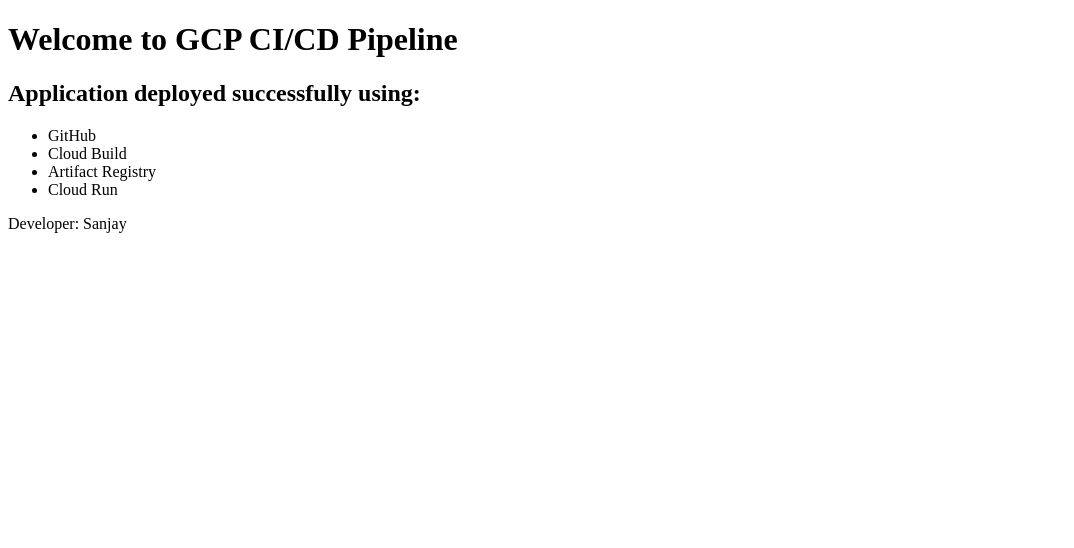
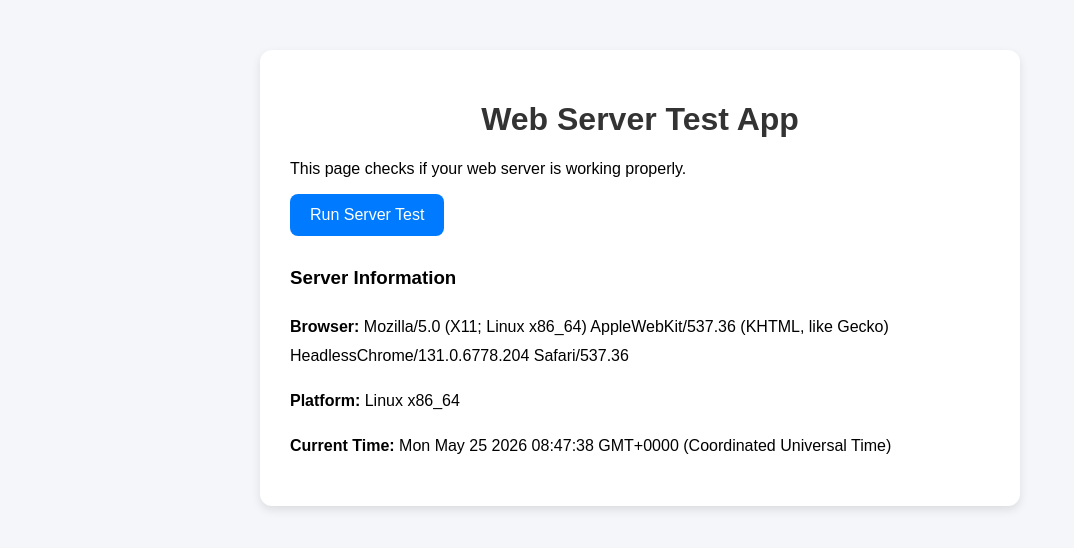
Before and after one commit to sanjay-28/myapp1, a plain HTML site: page index.html in a window 1280 px wide. Shown: the whole page, without its empty margins (0-1074 px from the left). Drawn offline with Linux system fonts and the light colour scheme.

Commit message:
Update6 index.html

```diff
--- a/index.html
+++ b/index.html
@@ -1,19 +1,125 @@
 <!DOCTYPE html>
-<html>
+<html lang="en">
 <head>
-    <title>GCP CI/CD Demo</title>
+  <meta charset="UTF-8" />
+  <meta name="viewport" content="width=device-width, initial-scale=1.0"/>
+  <title>Web Server Test App</title>
+
+  <style>
+    body {
+      font-family: Arial, sans-serif;
+      background: #f4f6f9;
+      margin: 0;
+      padding: 0;
+    }
+
+    .container {
+      max-width: 700px;
+      margin: 50px auto;
+      background: white;
+      padding: 30px;
+      border-radius: 12px;
+      box-shadow: 0 4px 10px rgba(0,0,0,0.1);
+    }
+
+    h1 {
+      text-align: center;
+      color: #333;
+    }
+
+    .status {
+      margin-top: 20px;
+      padding: 15px;
+      border-radius: 8px;
+      font-weight: bold;
+    }
+
+    .success {
+      background: #d4edda;
+      color: #155724;
+    }
+
+    .error {
+      background: #f8d7da;
+      color: #721c24;
+    }
+
+    button {
+      padding: 12px 20px;
+      border: none;
+      border-radius: 8px;
+      background: #007bff;
+      color: white;
+      cursor: pointer;
+      font-size: 16px;
+    }
+
+    button:hover {
+      background: #0056b3;
+    }
+
+    .info {
+      margin-top: 25px;
+      line-height: 1.8;
+    }
+
+    code {
+      background: #eee;
+      padding: 2px 5px;
+      border-radius: 4px;
+    }
+  </style>
 </head>
 <body>
-    <h1>Welcome to GCP CI/CD Pipeline</h1>
-    <h2>Application deployed successfully using:</h2>
 
-    <ul>
-        <li>GitHub</li>
-        <li>Cloud Build</li>
-        <li>Artifact Registry</li>
-        <li>Cloud Run</li>
-    </ul>
+  <div class="container">
+    <h1>Web Server Test App</h1>
 
-    <p>Developer: Sanjay</p>
+    <p>This page checks if your web server is working properly.</p>
+
+    <button onclick="testServer()">Run Server Test</button>
+
+    <div id="result"></div>
+
+    <div class="info">
+      <h3>Server Information</h3>
+      <p><strong>Browser:</strong> <span id="browser"></span></p>
+      <p><strong>Platform:</strong> <span id="platform"></span></p>
+      <p><strong>Current Time:</strong> <span id="time"></span></p>
+    </div>
+  </div>
+
+  <script>
+    // Display client info
+    document.getElementById("browser").innerText = navigator.userAgent;
+    document.getElementById("platform").innerText = navigator.platform;
+    document.getElementById("time").innerText = new Date().toString();
+
+    function testServer() {
+      const result = document.getElementById("result");
+
+      // Simulate server check
+      fetch(window.location.href, {
+        method: "HEAD"
+      })
+      .then(response => {
+        result.innerHTML = `
+          <div class="status success">
+            ✅ Server is running successfully! <br>
+            HTTP Status: ${response.status}
+          </div>
+        `;
+      })
+      .catch(error => {
+        result.innerHTML = `
+          <div class="status error">
+            ❌ Server test failed! <br>
+            Error: ${error}
+          </div>
+        `;
+      });
+    }
+  </script>
+
 </body>
 </html>
```
